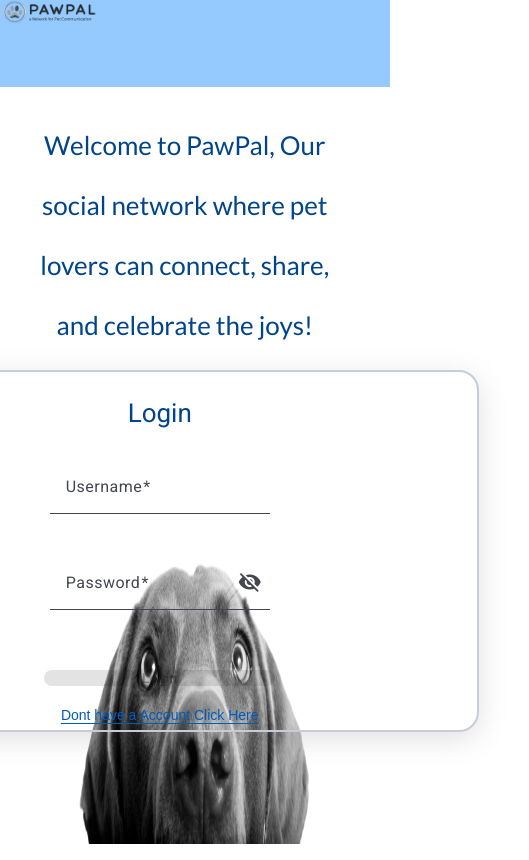
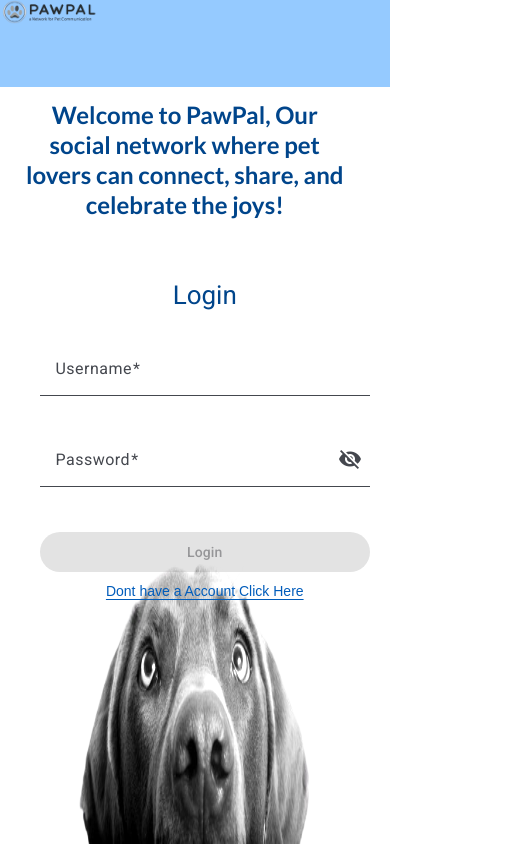
Before and after one commit to tamirbe/paw-pal-network-client, an Angular app: page /#/login in a window 390 px wide. Shown: the whole page, 529 px wide, since content can reach past the window. Built offline with nearby package versions, Linux system fonts and the light colour scheme.

Commit message:
update design for phone

```diff
--- a/src/app/pages/main/login/login.component.scss
+++ b/src/app/pages/main/login/login.component.scss
@@ -16,7 +16,6 @@
     height: 90vh;
     padding-right: 40px;
     flex-direction: row;
-
 
     @media (max-width: 1100px) {
         flex-direction: column;
@@ -43,6 +42,18 @@
             text-align: center;
             width: 100%;
         }
+
+        @media (max-width: 600px) {
+            margin-top: 80px;
+            font-size: 24px; // גודל המלל במסכים קטנים (ניידים)
+            line-height: 30px;
+            text-align: center;
+            width: 100%;
+            padding: 0 20px;
+            margin-bottom: 20px;
+            font-weight: bold; // הפיכת המלל לבולד (עבה) לניידים
+        }
+
     }
 
     .login-box {
@@ -104,7 +115,6 @@
             }
         }
 
-
         .registerForm {
             text-align: center;
             display: flex;
@@ -114,7 +124,7 @@
             height: 385px;
             width: 700px;
             padding: 29px 28px;
-            border: 2px solid #c6cdd6;
+            border: 2px solid #b2b8c0;
             border-radius: 20px;
             margin-right: 150px;
             box-shadow: rgba(100, 100, 111, 0.2) 0px 7px 29px 0px;
@@ -129,7 +139,6 @@
                     margin-bottom: 20px;
                 }
             }
-
         }
 
         mat-form-field {
@@ -166,7 +175,6 @@
             color: green;
             margin-top: 20px;
         }
-
     }
 
     ::ng-deep {
@@ -179,3 +187,53 @@
         }
     }
 }
+
+/* Mobile specific styles */
+@media (max-width: 600px) {
+    .background {
+        filter: brightness(1.2); /* Brighten the background image */
+    }
+
+    .login-container {
+        flex-direction: column;
+        align-items: center;
+        height: auto;
+        padding-top: 20px;
+
+        .sentence-wrapper {
+            font-size: 24px; /* Increase font size for better readability */
+            line-height: 30px;
+            text-align: center;
+            width: 100%;
+            padding: 0 20px;
+            margin-bottom: 20px;
+            font-weight: bold; /* Make text bold */
+        }
+
+        .login-box {
+            width: 100%;
+            padding: 0 20px;
+
+            .loginForm,
+            .registerForm {
+                width: 100%;
+                padding: 20px;
+                margin: 0;
+                height: auto;
+                box-shadow: none;
+                border: none;
+
+                mat-form-field {
+                    width: 100%;
+                    margin-bottom: 15px;
+                }
+
+                .submitBtn,
+                .toggleBtn {
+                    width: 100%;
+                    margin-top: 10px;
+                }
+            }
+        }
+    }
+}
```
